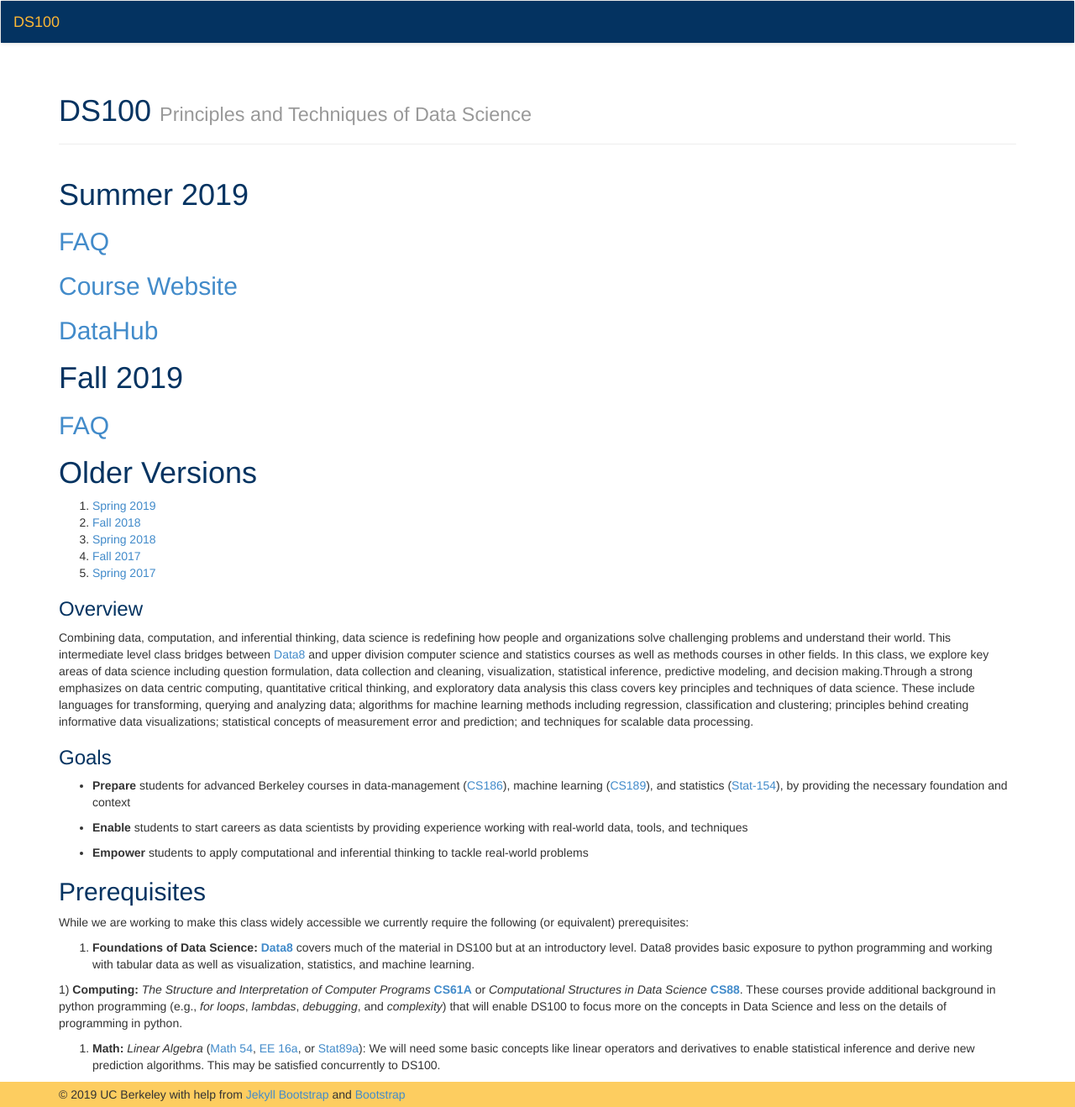
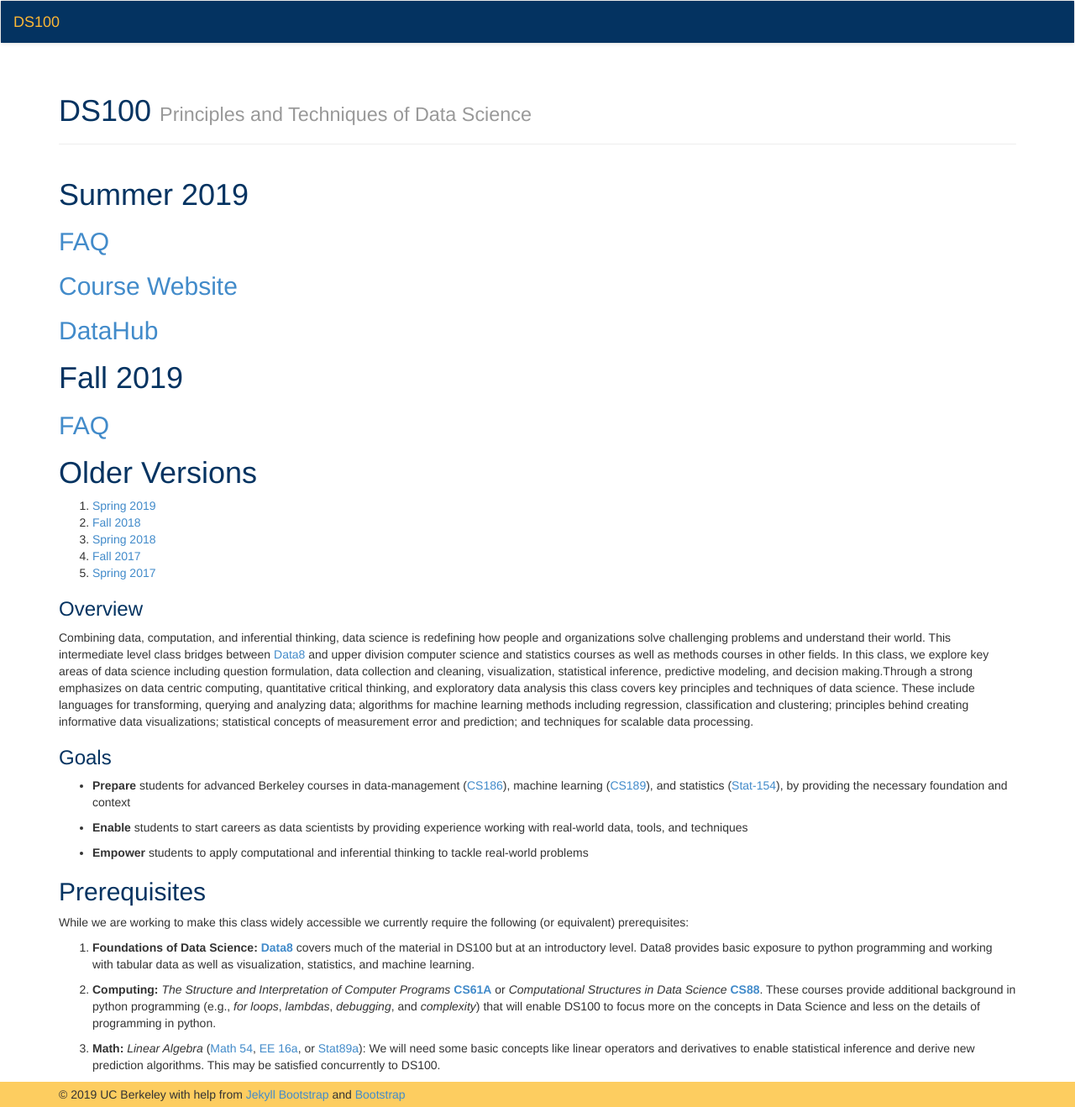
Before and after one commit to DS-100/DS-100.github.io, a Jekyll site: the page built from index.md, in a window 1280 px wide. Shown: the whole page at 84% size. Built offline with Jekyll 4.4.1, drawn with Linux system fonts in a browser that asks for light colours; nearby versions of some CDN libraries.

Commit message:
Fix numbering for prereqs

```diff
--- a/index.md
+++ b/index.md
@@ -49,6 +49,6 @@ While we are working to make this class widely accessible we currently require t
 
 1. **Foundations of Data Science:** [**Data8**](http://data8.org/fa16/) covers much of the material in DS100 but at an introductory level. Data8 provides basic exposure to python programming and working with tabular data as well as visualization, statistics, and machine learning.
 
-1) **Computing:** _The Structure and Interpretation of Computer Programs_ [**CS61A**](http://cs61a.org) or _Computational Structures in Data Science_ [**CS88**](http://cs88-website.github.io). These courses provide additional background in python programming (e.g., _for loops_, _lambdas_, _debugging_, and _complexity_) that will enable DS100 to focus more on the concepts in Data Science and less on the details of programming in python.
+1. **Computing:** _The Structure and Interpretation of Computer Programs_ [**CS61A**](http://cs61a.org) or _Computational Structures in Data Science_ [**CS88**](http://cs88-website.github.io). These courses provide additional background in python programming (e.g., _for loops_, _lambdas_, _debugging_, and _complexity_) that will enable DS100 to focus more on the concepts in Data Science and less on the details of programming in python.
 
 1. **Math:** _Linear Algebra_ ([Math 54](https://math.berkeley.edu/~nadler/54fall2015.html), [EE 16a](http://inst.eecs.berkeley.edu/~ee16a/fa16/), or [Stat89a](https://www.stat.berkeley.edu/~mmahoney/s18-lads/)): We will need some basic concepts like linear operators and derivatives to enable statistical inference and derive new prediction algorithms. This may be satisfied concurrently to DS100.
```
